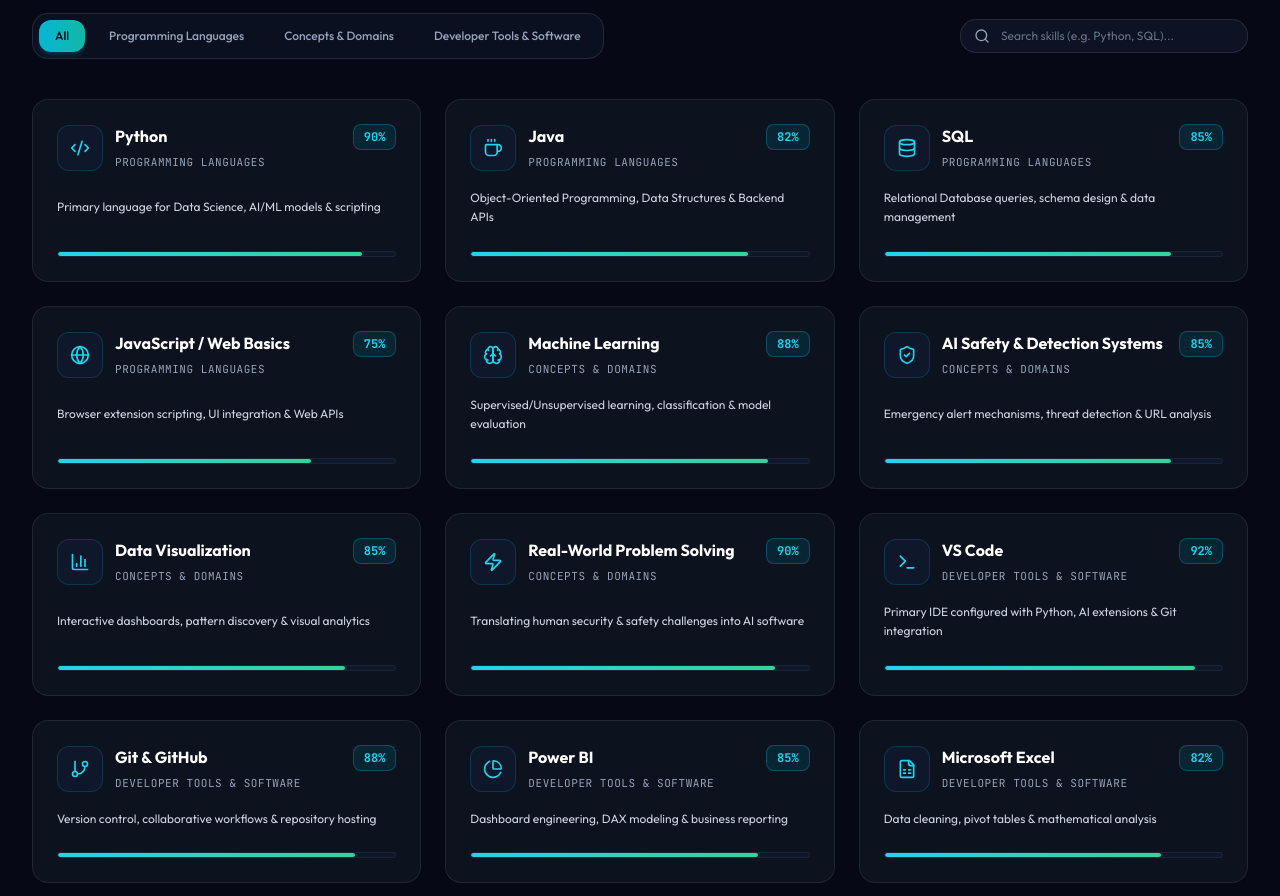
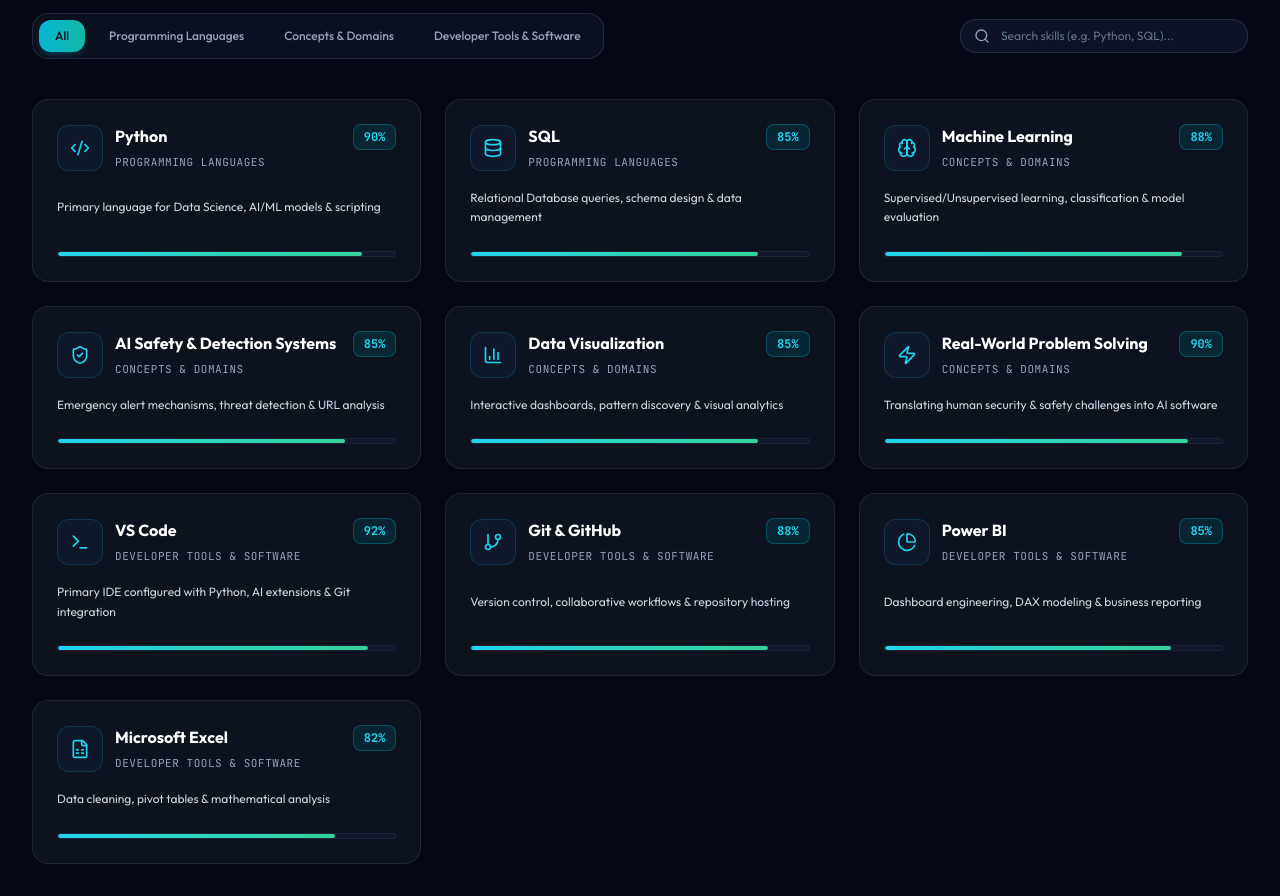
Before and after one commit to tarun-s-aiml/tarun-portfolio, a React (Vite) app: page / in a window 1280 px wide. Shown: the part 2220-3116 px from the top of the page. Built offline with nearby package versions, Linux system fonts and the light colour scheme.

Commit message:
Remove Java and JavaScript skills

```diff
--- a/src/data/portfolioData.js
+++ b/src/data/portfolioData.js
@@ -22,9 +22,7 @@
     category: "Programming Languages",
     items: [
       { name: "Python", level: 90, icon: "Code2", description: "Primary language for Data Science, AI/ML models & scripting" },
-      { name: "Java", level: 82, icon: "Coffee", description: "Object-Oriented Programming, Data Structures & Backend APIs" },
       { name: "SQL", level: 85, icon: "Database", description: "Relational Database queries, schema design & data management" },
-      { name: "JavaScript / Web Basics", level: 75, icon: "Globe", description: "Browser extension scripting, UI integration & Web APIs" }
     ]
   },
   {
```
